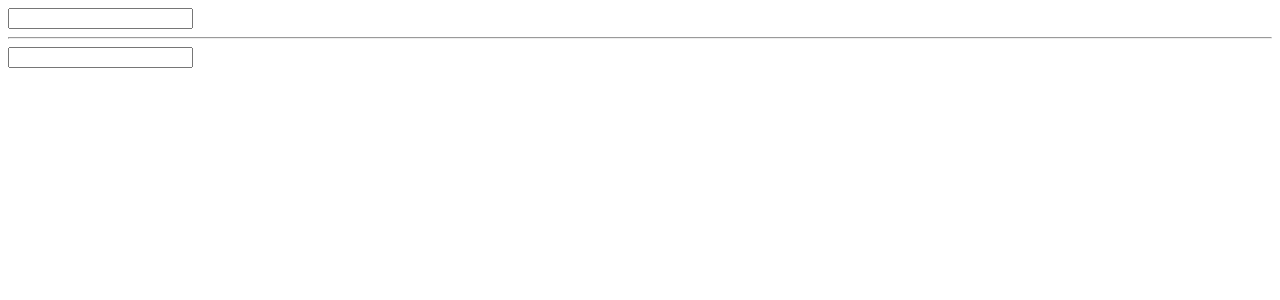
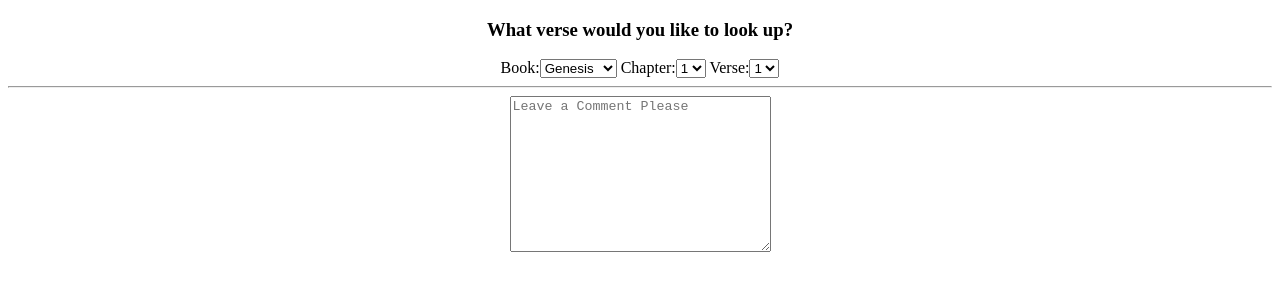
Before and after one commit to justinal64/react-app, a React (Create React App) app: page / in a window 1280 px wide. Shown: the top 300 px of the page. Built offline with nearby package versions, Linux system fonts and the light colour scheme.

Commit message:
completed a very simple bible verse lookup app

```diff
--- a/src/App.js
+++ b/src/App.js
@@ -8,23 +8,39 @@ class App extends React.Component {
     update(e) {
         this.setState({
             a: this.refs.a.value,
-            b: this.refs.b.value
+            b: this.refs.b.value,
+            c: this.refs.c.value
         })
     }
     render(){
         return (
             <div>
-                <input
-                    ref="a"
-                    type="text"
-                    onChange={this.update.bind(this)}
-                /> {this.state.a}
-                <hr />
-                <input
-                    ref="b"
-                    type="text"
-                    onChange={this.update.bind(this)}
-                /> {this.state.b}
+                <center>
+                    <h3>What verse would you like to look up?</h3>
+                    <span>Book:</span>
+                    <select ref="a" onChange={this.update.bind(this)}>
+                        <option value="Genesis">Genesis</option>
+                        <option value="Exodus">Exudus</option>
+                        <option value="Lev">Lev</option>
+                        <option value="Numbers">Numbers</option>
+                    </select> {this.state.a}
+                    <span>Chapter:</span>
+                    <select ref="b" onChange={this.update.bind(this)}>
+                        <option value="1">1</option>
+                        <option value="2">2</option>
+                        <option value="3">3</option>
+                        <option value="4">4</option>
+                    </select> {this.state.b}
+                    <span>Verse:</span>
+                    <select ref="c" onChange={this.update.bind(this)}>
+                            <option value="1">1</option>
+                            <option value="2">2</option>
+                            <option value="3">3</option>
+                            <option value="4">4</option>
+                    </select> {this.state.c}
+                    <hr />
+                    <textarea rows="10" cols="30" placeholder="Leave a Comment Please"></textarea>
+                </center>
             </div>
         )
     }
--- a/src/index.js
+++ b/src/index.js
@@ -3,6 +3,6 @@ import ReactDOM from 'react-dom';
 import App from './App';
 
 ReactDOM.render(
-  <App cat={5} txt="Overriding the default text"/>,
+  <App txt="Overriding the default text"/>,
   document.getElementById('root')
 );
```
